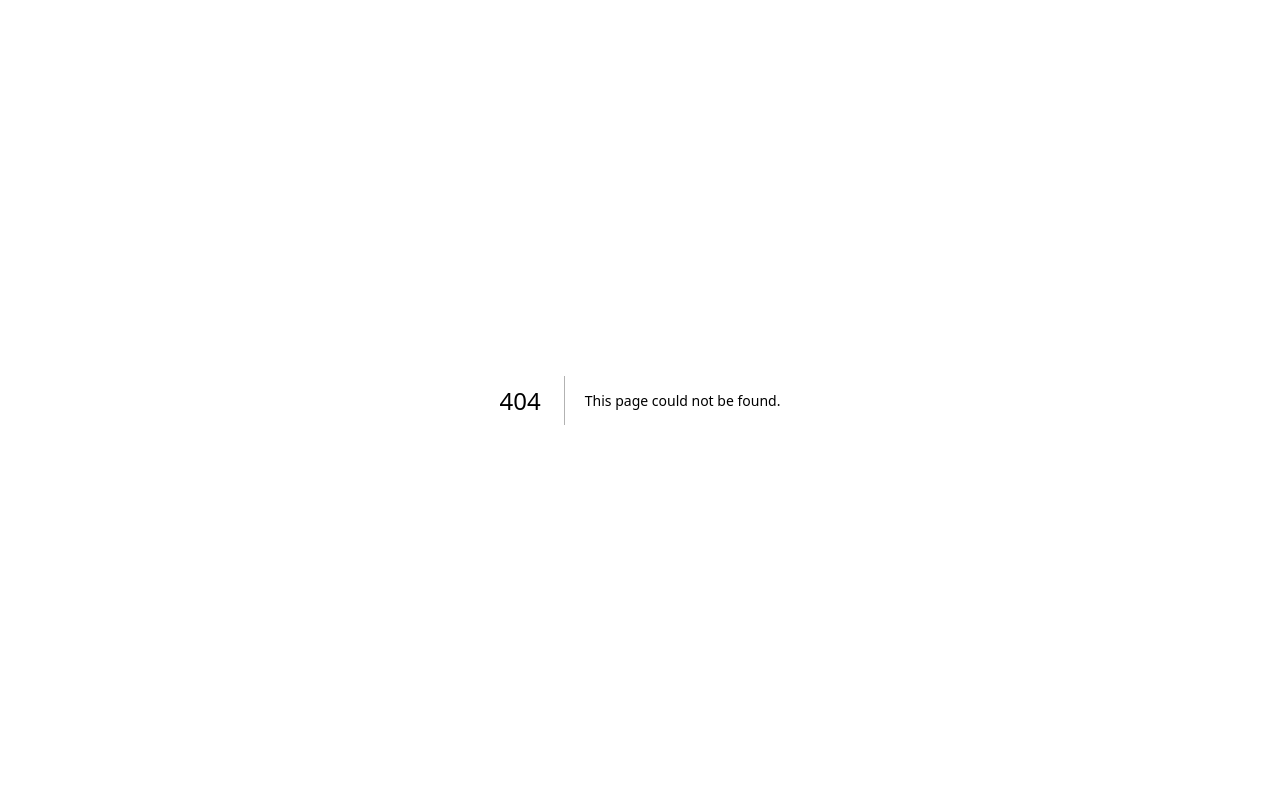
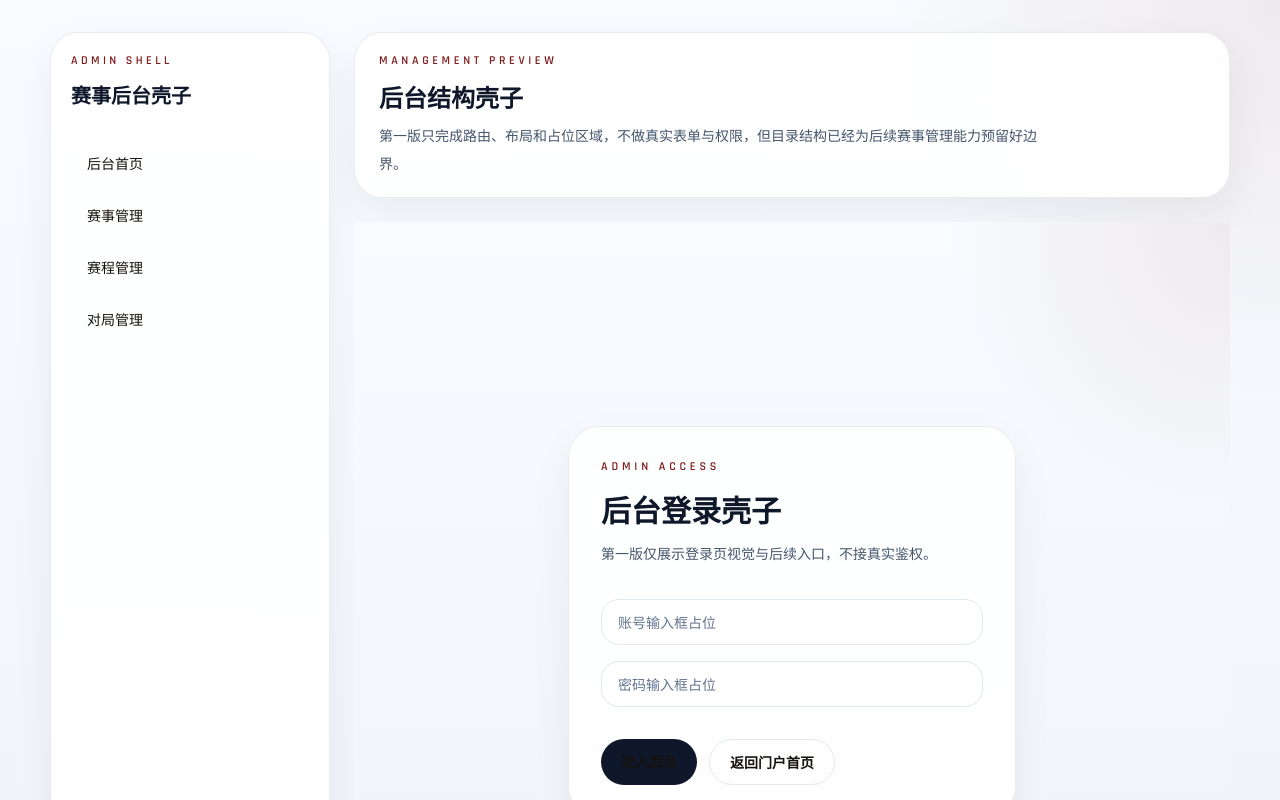
Before and after one commit to tziakcha-stats/tziakcha-mahjong-league, a Next.js app: page /admin/login in a window 1280 px wide. Before the commit this address had no page. Shown: the top 800 px of the page. Built offline with nearby package versions, Linux system fonts and the light colour scheme.

Commit message:
feat: add admin shell routes

```diff
--- /dev/null
+++ b/src/app/admin/events/page.tsx
@@ -0,0 +1,11 @@
+import { AdminPlaceholder } from "@/features/admin-shell/components/admin-placeholder";
+
+export default function AdminEventsPage() {
+  return (
+    <AdminPlaceholder
+      eyebrow="赛事管理"
+      title="赛事管理占位页"
+      description="后续可以在这里接赛事创建、赛事发布、赛制配置和公开页配置。"
+    />
+  );
+}
--- /dev/null
+++ b/src/app/admin/layout.tsx
@@ -0,0 +1,26 @@
+import type { ReactNode } from "react";
+import { AdminSidebar } from "@/features/admin-shell/components/admin-sidebar";
+
+export default function AdminLayout({ children }: { children: ReactNode }) {
+  return (
+    <div className="admin-shell">
+      <div className="container grid gap-6 py-8 lg:grid-cols-[280px_1fr]">
+        <AdminSidebar />
+        <div className="space-y-6">
+          <header className="admin-card rounded-[28px] border px-6 py-5">
+            <p className="display-font text-xs font-semibold uppercase tracking-[0.3em] text-brand">
+              Management Preview
+            </p>
+            <h1 className="mt-3 text-2xl font-semibold text-admin-ink">
+              后台结构壳子
+            </h1>
+            <p className="mt-2 max-w-2xl text-sm leading-7 text-slate-600">
+              第一版只完成路由、布局和占位区域，不做真实表单与权限，但目录结构已经为后续赛事管理能力预留好边界。
+            </p>
+          </header>
+          {children}
+        </div>
+      </div>
+    </div>
+  );
+}
--- /dev/null
+++ b/src/app/admin/login/page.tsx
@@ -0,0 +1,39 @@
+import Link from "next/link";
+
+export default function AdminLoginPage() {
+  return (
+    <main className="admin-shell flex min-h-screen items-center justify-center px-4">
+      <section className="admin-card w-full max-w-md rounded-[32px] border p-8">
+        <p className="display-font text-xs font-semibold uppercase tracking-[0.32em] text-brand">
+          Admin Access
+        </p>
+        <h1 className="mt-4 text-3xl font-semibold text-admin-ink">后台登录壳子</h1>
+        <p className="mt-3 text-sm leading-7 text-slate-600">
+          第一版仅展示登录页视觉与后续入口，不接真实鉴权。
+        </p>
+        <div className="mt-8 space-y-4">
+          <div className="rounded-2xl border border-slate-200 bg-white px-4 py-3 text-sm text-slate-500">
+            账号输入框占位
+          </div>
+          <div className="rounded-2xl border border-slate-200 bg-white px-4 py-3 text-sm text-slate-500">
+            密码输入框占位
+          </div>
+        </div>
+        <div className="mt-8 flex flex-wrap gap-3">
+          <Link
+            href="/admin"
+            className="rounded-full bg-admin-ink px-5 py-3 text-sm font-semibold text-white"
+          >
+            进入后台
+          </Link>
+          <Link
+            href="/"
+            className="rounded-full border border-slate-200 px-5 py-3 text-sm font-semibold text-slate-700"
+          >
+            返回门户首页
+          </Link>
+        </div>
+      </section>
+    </main>
+  );
+}
--- /dev/null
+++ b/src/app/admin/matches/page.tsx
@@ -0,0 +1,11 @@
+import { AdminPlaceholder } from "@/features/admin-shell/components/admin-placeholder";
+
+export default function AdminMatchesPage() {
+  return (
+    <AdminPlaceholder
+      eyebrow="对局管理"
+      title="对局管理占位页"
+      description="后续可以在这里接对局录入、异常处理、成绩确认和记录追溯。"
+    />
+  );
+}
--- /dev/null
+++ b/src/app/admin/page.tsx
@@ -0,0 +1,11 @@
+import { AdminPlaceholder } from "@/features/admin-shell/components/admin-placeholder";
+
+export default function AdminPage() {
+  return (
+    <AdminPlaceholder
+      eyebrow="控制台"
+      title="后台首页占位"
+      description="这里将来可以承载待办事项、赛事状态、审核提醒和数据总览。当前版本主要用于固定管理区域的布局风格。"
+    />
+  );
+}
--- /dev/null
+++ b/src/app/admin/schedule/page.tsx
@@ -0,0 +1,11 @@
+import { AdminPlaceholder } from "@/features/admin-shell/components/admin-placeholder";
+
+export default function AdminSchedulePage() {
+  return (
+    <AdminPlaceholder
+      eyebrow="赛程管理"
+      title="赛程管理占位页"
+      description="后续可以在这里接轮次安排、编桌逻辑、时间节点维护和赛程发布。"
+    />
+  );
+}
--- /dev/null
+++ b/src/features/admin-shell/components/admin-placeholder.tsx
@@ -0,0 +1,28 @@
+import { SectionHeading } from "@/shared/ui/section-heading";
+
+export function AdminPlaceholder({
+  eyebrow,
+  title,
+  description,
+}: {
+  eyebrow: string;
+  title: string;
+  description: string;
+}) {
+  return (
+    <section className="admin-card rounded-[30px] border p-6 sm:p-8">
+      <SectionHeading eyebrow={eyebrow} title={title} description={description} />
+      <div className="mt-8 grid gap-4 md:grid-cols-3">
+        <div className="rounded-[24px] border border-slate-200 bg-slate-50 p-5 text-sm text-slate-600">
+          表格区占位。后续可接赛事列表、筛选和状态管理。
+        </div>
+        <div className="rounded-[24px] border border-slate-200 bg-slate-50 p-5 text-sm text-slate-600">
+          表单区占位。后续可扩展新增、编辑、发布流程。
+        </div>
+        <div className="rounded-[24px] border border-slate-200 bg-slate-50 p-5 text-sm text-slate-600">
+          操作记录区占位。后续可接日志、审核与权限控制。
+        </div>
+      </div>
+    </section>
+  );
+}
--- /dev/null
+++ b/src/features/admin-shell/components/admin-sidebar.tsx
@@ -0,0 +1,44 @@
+"use client";
+
+import Link from "next/link";
+import { usePathname } from "next/navigation";
+import { cn } from "@/lib/utils";
+
+const items = [
+  { href: "/admin", label: "后台首页" },
+  { href: "/admin/events", label: "赛事管理" },
+  { href: "/admin/schedule", label: "赛程管理" },
+  { href: "/admin/matches", label: "对局管理" },
+];
+
+export function AdminSidebar() {
+  const currentPath = usePathname();
+
+  return (
+    <aside className="admin-card rounded-[28px] border p-5">
+      <div className="mb-8">
+        <p className="display-font text-xs font-semibold uppercase tracking-[0.28em] text-brand">
+          Admin Shell
+        </p>
+        <h2 className="mt-3 text-xl font-semibold text-admin-ink">赛事后台壳子</h2>
+      </div>
+
+      <nav className="space-y-2">
+        {items.map((item) => (
+          <Link
+            key={item.href}
+            href={item.href}
+            className={cn(
+              "block rounded-2xl px-4 py-3 text-sm transition-colors",
+              currentPath === item.href
+                ? "bg-admin-ink text-white"
+                : "text-slate-600 hover:bg-slate-100",
+            )}
+          >
+            {item.label}
+          </Link>
+        ))}
+      </nav>
+    </aside>
+  );
+}
```
